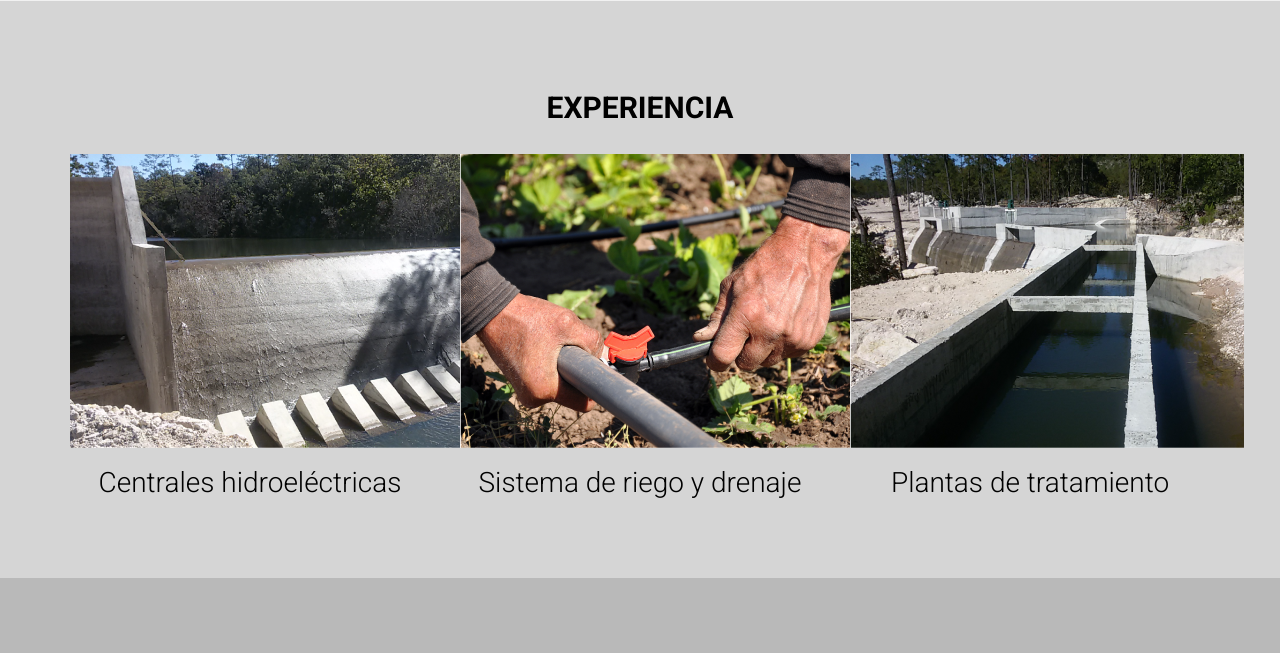
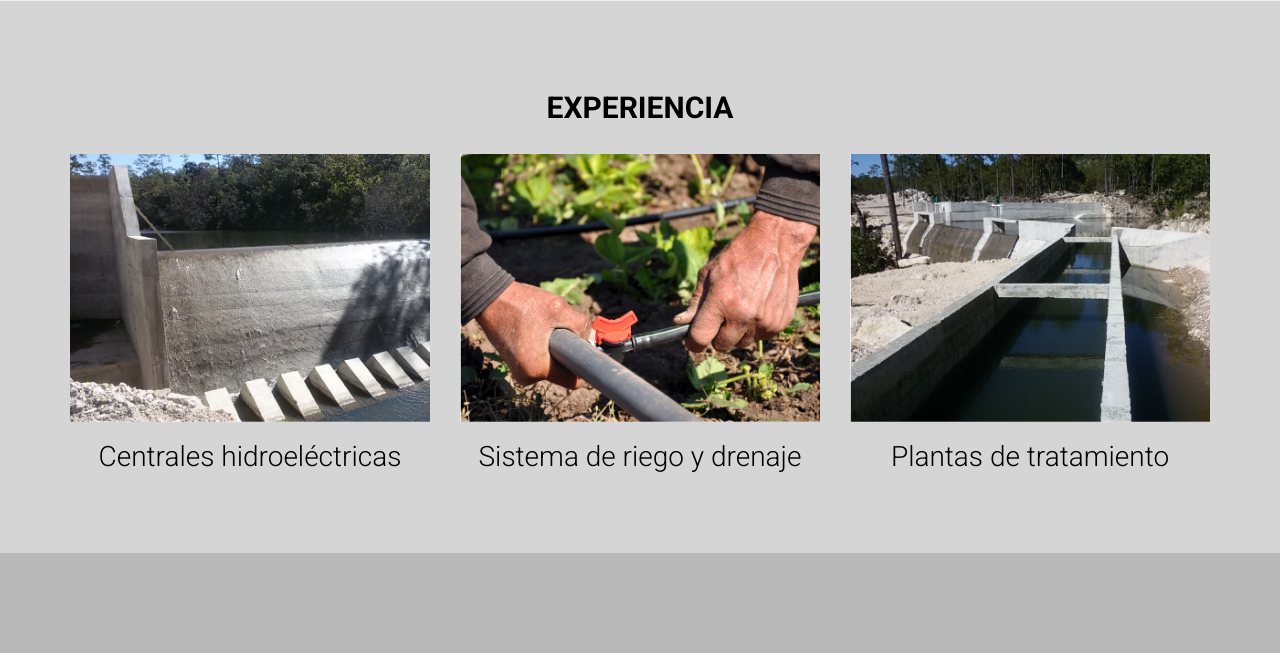
Before and after one commit to juancturcios/New-Esterlich, a PHP site: page /ingenieria.php in a window 1280 px wide. Shown: the part 1148-1801 px from the top of the page. Run offline with PHP 8.4, Linux system fonts and the light colour scheme; some libraries are stand-ins or nearby versions; some web fonts are replaced.

Commit message:
imagenes

```diff
--- a/ingenieria.php
+++ b/ingenieria.php
@@ -144,7 +144,7 @@
 
                     <!-- <button type="button" data-toggle="modal" data-target="#hidroenergia" style="padding:0px;"> -->
                       <a data-toggle="modal" href="#hidroenergia" >
-                        <img src="img/hidroenergia.png" alt="...">
+                        <img src="img/hidroenergia.png" class="img-responsive">
                           <div class="text-center">
                             <h3>Centrales hidroeléctricas</h3>
                           </div>
@@ -153,7 +153,7 @@
 
               <div class="col-md-4 col-sm-12">
                   <a data-toggle="modal" href="#riego-drenaje" >
-                    <img src="img/drenaje-riego.png" alt="...">
+                    <img src="img/drenaje-riego.png" class="img-responsive">
                       <div class="text-center">
                         <h3>Sistema de riego y drenaje</h3>
                       </div>
@@ -161,7 +161,7 @@
               </div>
               <div class="col-md-4 col-sm-12">
                     <a data-toggle="modal" href="#plantas-tratamiento" >
-                      <img src="img/planta-tratamiento.png" alt="...">
+                      <img src="img/planta-tratamiento.png" class="img-responsive">
                         <div class="text-center">
                           <h3>Plantas de tratamiento</h3>
                         </div>
--- a/recycle.php
+++ b/recycle.php
@@ -29,6 +29,8 @@
           </div><!-- .col-md-7 close -->
           </div>
           <hr>
+
+
           <div class="col-md-6 col-sm-12">
             <div class="block">
               <div class="media">
@@ -40,11 +42,13 @@
                   <h2 class="title-mision">FS</h2>
                   <p>(Fibras Sintéticas)</p>
                   <p class="text-justify">Con nuestro reciclados unos de nuestros partners, fabrica fibras para diferentes sectores aprovechando los residuos y convirtiéndolos en productos útiles para la industria. <br><br><b>Los principales destinos de este producto son:</b>
-Aislantes, almohadas, bajo, alfombras,  bolsas de dormir, cojines, colchones, edredones equipo de campamento, filtros, geotextiles, guatas, industria automotriz, muñecos de peluche, salas, sillones,  sofás y otros productos relacionados.</p>
+                  Aislantes, almohadas, bajo, alfombras,  bolsas de dormir, cojines, colchones, edredones equipo de campamento, filtros, geotextiles, guatas, industria automotriz, muñecos de peluche, salas, sillones,  sofás y otros productos relacionados.</p>
                 </div>
             </div>
             </div>
           </div><!-- .col-md-7 close -->
+
+
           <div class="col-md-6 col-sm-12">
             <div class="block">
               <div class="media">
```
